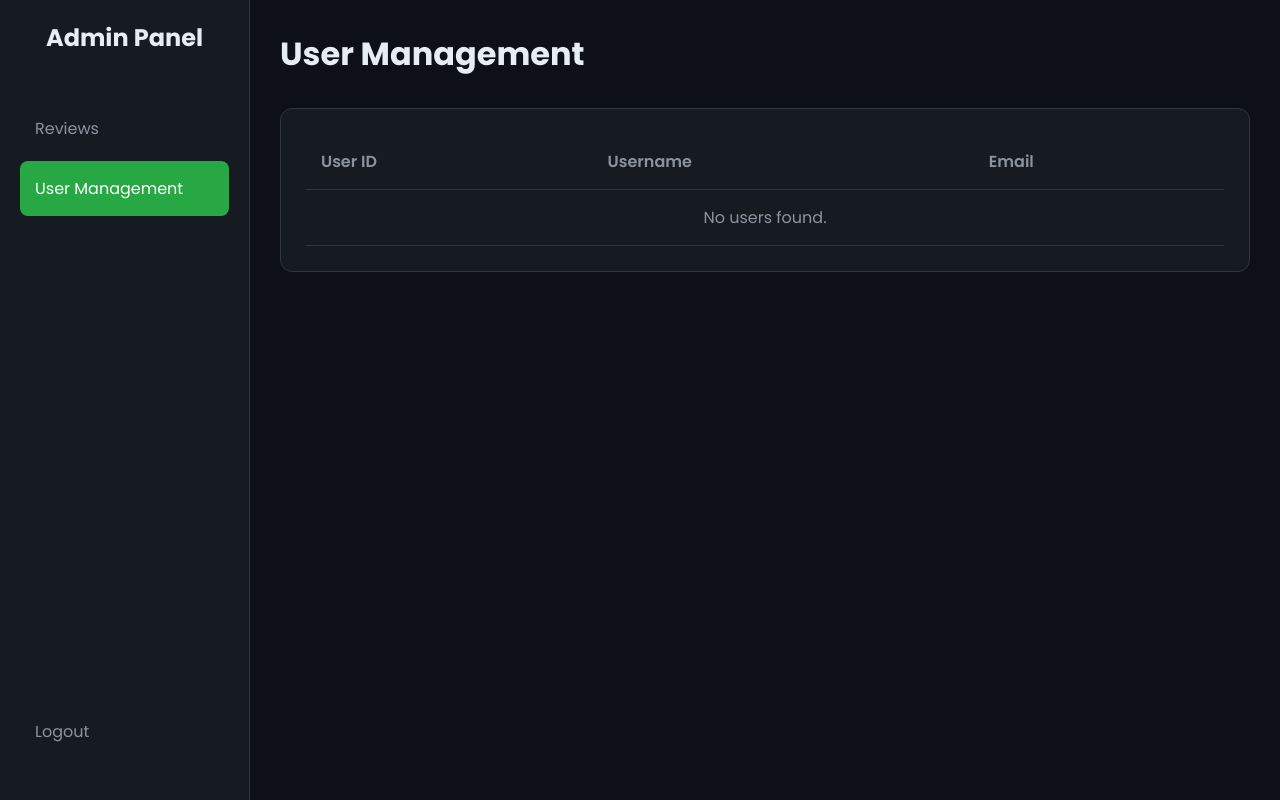
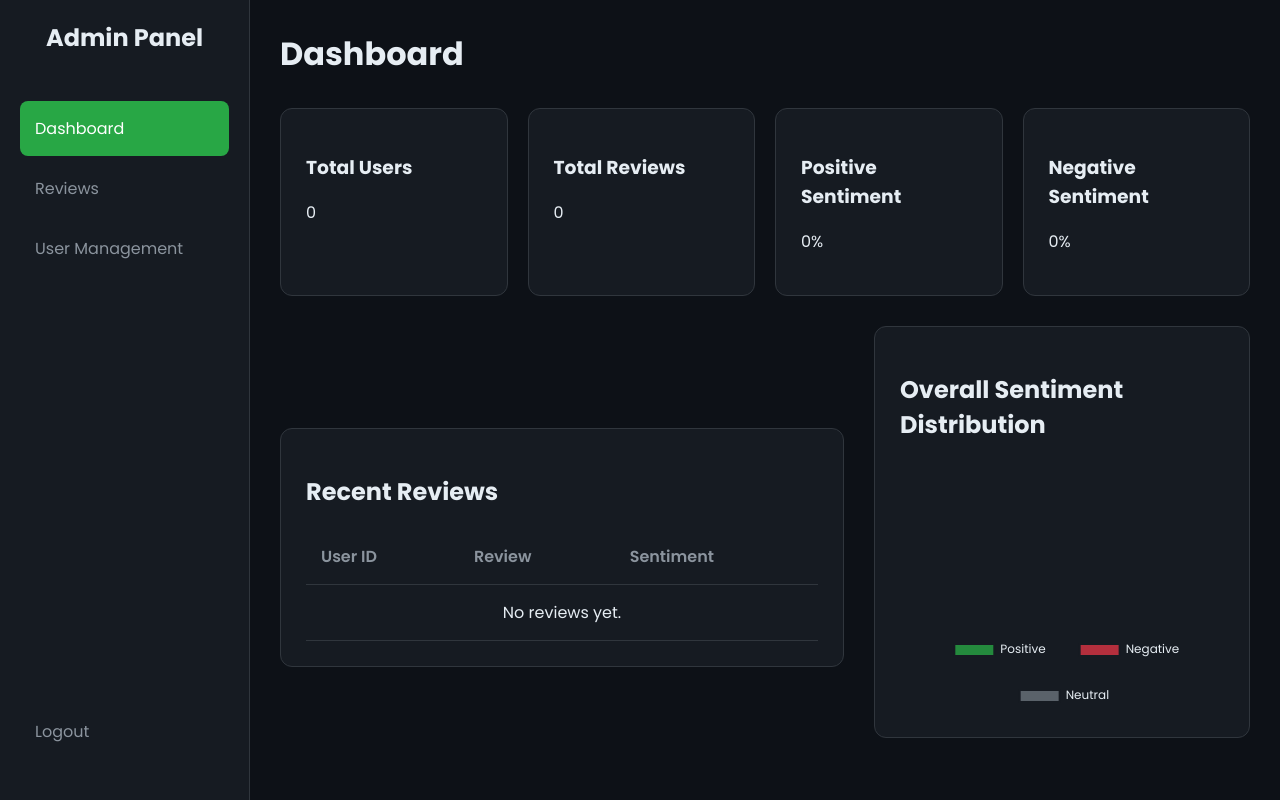
Before and after one commit to Bharath042/Customer-Review-Insight-AI, a Flask app: page /admin/dashboard in a window 1280 px wide. Run offline with Flask 3, Linux system fonts and the light colour scheme; the visitor is signed in with stand-in values (Sample User, id 1); parts of the project's set-up code (start-up, migrations or seed data) failed here and were passed over.

Commit message:
Milestone 2

```diff
--- a/customer_review/routes/admin_auth.py
+++ b/customer_review/routes/admin_auth.py
@@ -25,6 +25,6 @@ def admin_login():
 
         session['admin_id'] = admin.id
         flash("Admin login successful!", "success")
-        return redirect(url_for('admin_dashboard.dashboard'))
+        return redirect(url_for('admin_dashboard.admin_home'))
 
     return render_template('admin_login.html')
--- a/customer_review/routes/admin_dashboard.py
+++ b/customer_review/routes/admin_dashboard.py
@@ -1,4 +1,4 @@
-from flask import Blueprint, render_template, redirect, url_for, session, flash
+from flask import Blueprint, render_template, redirect, url_for, session, flash, request
 from functools import wraps
 from models import User, RawText, db
 from nlp_processor import clean_text, analyze_sentiment
@@ -14,28 +14,100 @@ def admin_required(f):
         return f(*args, **kwargs)
     return decorated_function
 
+# --- Main Admin Homepage Route ---
 @admin_dashboard_bp.route('/admin/dashboard')
 @admin_required
-def dashboard():
+def admin_home():
+    # --- Fetch all necessary data ---
     all_users = User.query.all()
-    return render_template('admin_dashboard.html', users=all_users)
+    all_reviews = RawText.query.all()
+
+    total_users = len(all_users)
+    total_reviews_count = len(all_reviews)
+
+    # --- Sentiment Calculation for Chart and Stats ---
+    positive_count = 0
+    negative_count = 0
+    neutral_count = 0
+
+    for review in all_reviews:
+        sentiment = analyze_sentiment(clean_text(review.content))
+        label = sentiment['label'].upper()
+        if label == 'POSITIVE':
+            positive_count += 1
+        elif label == 'NEGATIVE':
+            negative_count += 1
+        else:
+            neutral_count += 1
+
+    positive_percentage = int((positive_count / total_reviews_count) * 100) if total_reviews_count > 0 else 0
+    negative_percentage = int((negative_count / total_reviews_count) * 100) if total_reviews_count > 0 else 0
+
+    stats = {
+        'total_users': total_users,
+        'total_reviews': total_reviews_count,
+        'positive_percentage': positive_percentage,
+        'negative_percentage': negative_percentage
+    }
+
+    # --- Data for the donut chart ---
+    chart_data = {
+        'positive': positive_count,
+        'negative': negative_count,
+        'neutral': neutral_count
+    }
+
+    # --- Get 5 most recent reviews ---
+    recent_reviews_raw = sorted(all_reviews, key=lambda r: r.id, reverse=True)[:5]
+    recent_reviews_processed = []
+    for review in recent_reviews_raw:
+        sentiment = analyze_sentiment(clean_text(review.content))
+        recent_reviews_processed.append({
+            'content': review.content,
+            'user_id': review.user_id,
+            'sentiment_label': sentiment['label'].upper()
+        })
+
+    # --- Render the template with all the data ---
+    return render_template(
+        'admin_home.html',
+        stats=stats,
+        recent_reviews=recent_reviews_processed,
+        chart_data=chart_data  # Now this data is being sent correctly
+    )
+
+# --- RENAMED: User Management Route ---
+@admin_dashboard_bp.route('/admin/users')
+@admin_required
+def user_management():
+    all_users = User.query.all()
+    return render_template('admin_user_management.html', users=all_users)
 
 @admin_dashboard_bp.route('/admin/analysis')
 @admin_required
 def analysis_page():
+    # ... (This function remains the same)
+    sentiment_filter = request.args.get('sentiment', 'all')
+    sort_by = request.args.get('sort', 'confidence')
     all_reviews = RawText.query.all()
     results = []
     for review in all_reviews:
         cleaned = clean_text(review.content)
         sentiment = analyze_sentiment(cleaned)
-        confidence_percentage = int(sentiment['score'] * 100)
         results.append({
-            'original': review.content,
-            'user_id': review.user_id,
-            'sentiment_label': sentiment['label'].upper(),
-            'confidence': confidence_percentage
+            'original': review.content, 'user_id': review.user_id,
+            'sentiment_label': sentiment['label'].upper(), 'sentiment_score': sentiment['score']
         })
-    return render_template('admin_analysis.html', results=results)
+    if sentiment_filter != 'all':
+        results = [r for r in results if r['sentiment_label'] == sentiment_filter.upper()]
+    if sort_by == 'sentiment':
+        order = {'POSITIVE': 0, 'NEUTRAL': 1, 'NEGATIVE': 2}
+        results.sort(key=lambda r: order.get(r['sentiment_label'], 3))
+    elif sort_by == 'userid':
+        results.sort(key=lambda r: r['user_id'])
+    else:
+        results.sort(key=lambda r: r['sentiment_score'], reverse=True)
+    return render_template('admin_analysis.html', results=results, current_filter=sentiment_filter, current_sort=sort_by)
 
 @admin_dashboard_bp.route('/admin/logout')
 def admin_logout():
--- a/customer_review/static/dashboard_theme.css
+++ b/customer_review/static/dashboard_theme.css
@@ -1,4 +1,4 @@
-@import url('https://fonts.googleapis.com/css2?family=Poppins:wght@400;500;600;700&display.swap');
+@import url('https://fonts.googleapis.com/css2?family=Poppins:wght@400;500;600;700&display=swap');
 
 :root {
     --bg-dark: #0d1117;
@@ -14,12 +14,27 @@
 body, html {
     margin: 0; padding: 0; font-family: 'Poppins', sans-serif;
     background-color: var(--bg-dark); color: var(--text-primary);
+    /* This is the key fix for the scrollbar */
+    height: 100vh;
+    overflow: hidden;
 }
 
-.dashboard-wrapper { display: flex; }
+.dashboard-wrapper {
+    display: flex;
+    height: 100%; /* Ensure wrapper fills the viewport height */
+}
 
 /* --- Sidebar Navigation --- */
-.sidebar { width: 250px; background-color: var(--bg-light); min-height: 100vh; border-right: 1px solid var(--border-color); padding: 20px; box-sizing: border-box; display: flex; flex-direction: column; }
+.sidebar {
+    width: 250px;
+    background-color: var(--bg-light);
+    border-right: 1px solid var(--border-color);
+    padding: 20px;
+    box-sizing: border-box;
+    display: flex;
+    flex-direction: column;
+    flex-shrink: 0; /* Prevent sidebar from shrinking */
+}
 .sidebar-header { text-align: center; margin-bottom: 30px; font-size: 1.5rem; font-weight: 700; }
 .sidebar-nav { flex-grow: 1; display: flex; flex-direction: column; justify-content: space-between; }
 .sidebar-nav ul { list-style: none; padding: 0; }
@@ -28,13 +43,18 @@ body, html {
 .logout-nav a:hover { background-color: var(--accent-red); color: white; }
 
 /* --- Theme-Specific Colors --- */
-.user-dashboard .sidebar-nav li a:hover,
-.user-dashboard .sidebar-nav li a.active { background-color: var(--accent-blue); color: white; }
 .admin-dashboard .sidebar-nav li a:hover,
 .admin-dashboard .sidebar-nav li a.active { background-color: var(--accent-green); color: white; }
 
 /* --- Main Content Area --- */
-.main-content { flex-grow: 1; padding: 30px; max-height: 100vh; overflow-y: auto; }
+.main-content {
+    flex-grow: 1;
+    padding: 30px;
+    /* This makes ONLY the content area scrollable */
+    overflow-y: auto;
+}
+
+/* ... (rest of your CSS is the same and correct) ... */
 .header { margin-bottom: 30px; }
 .header h1 { margin: 0; font-size: 2rem; }
 .card { background-color: var(--bg-light); border: 1px solid var(--border-color); padding: 25px; border-radius: 12px; }
@@ -43,22 +63,36 @@ table { width: 100%; border-collapse: collapse; }
 th, td { padding: 15px; text-align: left; border-bottom: 1px solid var(--border-color); }
 th { font-weight: 600; color: var(--text-secondary); }
 tbody tr:hover { background-color: rgba(255, 255, 255, 0.05); }
-
-/* --- Sentiment Labels for Analysis Page --- */
 .sentiment-label { text-transform: capitalize; font-weight: bold; padding: 4px 10px; border-radius: 999px; color: white; font-size: 0.8rem; }
 .sentiment-label.POSITIVE { background-color: var(--accent-green); }
 .sentiment-label.NEGATIVE { background-color: var(--accent-red); }
 .sentiment-label.NEUTRAL { background-color: #6c757d; }
+.sentiment-container { display: flex; flex-direction: column; align-items: flex-start; gap: 4px; }
+.confidence-score { font-size: 0.8rem; color: var(--text-secondary); display: inline-block; }
+.filter-bar { margin-bottom: 30px; padding: 20px; }
+.filter-bar form { display: flex; align-items: center; gap: 20px; }
+.filter-group { display: flex; flex-direction: column; }
+.filter-group label { font-size: 0.8rem; color: var(--text-secondary); margin-bottom: 5px; }
+.filter-group select { background-color: var(--bg-dark); border: 1px solid var(--border-color); color: var(--text-primary); padding: 8px 12px; border-radius: 6px; font-family: 'Poppins', sans-serif; }
+.btn-filter { background-color: var(--accent-green); color: white; border: none; padding: 8px 16px; border-radius: 6px; cursor: pointer; font-weight: 500; margin-top: 18px; }
+.btn-reset { background-color: transparent; color: var(--text-secondary); border: 1px solid var(--border-color); padding: 8px 16px; border-radius: 6px; text-decoration: none; font-weight: 500; margin-top: 18px; transition: all 0.2s ease; }
+.btn-reset:hover { background-color: var(--bg-light); border-color: var(--text-secondary); }
 
-.sentiment-container {
-    display: flex;
-    flex-direction: column; /* Stack items vertically */
-    align-items: flex-start; /* Align items to the left */
-    gap: 4px; /* Add a small space between the label and score */
+/* --- New Grid Layout for Main Content --- */
+.dashboard-grid {
+    display: grid;
+    grid-template-columns: 3fr 2fr; /* 2/3 for main content, 1/3 for stats */
+    gap: 30px;
+    align-items: center;
 }
 
-.confidence-score {
-    font-size: 0.8rem;
-    color: var(--text-secondary);
-    display: inline-block;
+#sentimentChart {
+    max-height: 350px; /* Give the chart a max height */
 }
+
+.stat-cards {
+    display: grid;
+    grid-template-columns: repeat(4, 1fr);
+    gap: 20px;
+    margin-bottom: 30px;
+}
--- /dev/null
+++ b/customer_review/templates/admin_home.html
@@ -0,0 +1,130 @@
+<!DOCTYPE html>
+<html lang="en">
+<head>
+    <meta charset="UTF-8">
+    <meta name="viewport" content="width=device-width, initial-scale=1.0">
+    <title>Admin Dashboard | ReviewSense AI</title>
+    <link rel="stylesheet" href="{{ url_for('static', filename='dashboard_theme.css') }}">
+    <link rel="stylesheet" href="{{ url_for('static', filename='toast.css') }}">
+    <script src="https://cdn.jsdelivr.net/npm/chart.js"></script>
+</head>
+<body class="admin-dashboard">
+    <div class="dashboard-wrapper">
+        <aside class="sidebar">
+            <div class="sidebar-header">Admin Panel</div>
+            <nav class="sidebar-nav">
+                <ul>
+                    <li><a href="{{ url_for('admin_dashboard.admin_home') }}" class="active"><span>Dashboard</span></a></li>
+                    <li><a href="{{ url_for('admin_dashboard.analysis_page') }}"><span>Reviews</span></a></li>
+                    <li><a href="{{ url_for('admin_dashboard.user_management') }}"><span>User Management</span></a></li>
+                </ul>
+                <ul class="logout-nav">
+                    <li><a href="{{ url_for('admin_dashboard.admin_logout') }}"><span>Logout</span></a></li>
+                </ul>
+            </nav>
+        </aside>
+
+        <main class="main-content">
+            {% include '_flashes.html' %}
+            <header class="header"><h1>Dashboard</h1></header>
+
+            <section class="stat-cards">
+                <div class="card">
+                    <h3>Total Users</h3>
+                    <p class="stat-number">{{ stats.total_users }}</p>
+                </div>
+                <div class="card">
+                    <h3>Total Reviews</h3>
+                    <p class="stat-number">{{ stats.total_reviews }}</p>
+                </div>
+                <div class="card">
+                    <h3>Positive Sentiment</h3>
+                    <p class="stat-number">{{ stats.positive_percentage }}%</p>
+                </div>
+                <div class="card">
+                    <h3>Negative Sentiment</h3>
+                    <p class="stat-number">{{ stats.negative_percentage }}%</p>
+                </div>
+            </section>
+
+            <div class="dashboard-grid">
+                <div class="side-panel">
+                    <section class="table-container card">
+                        <h2>Recent Reviews</h2>
+                        <table>
+                            <thead><tr><th>User ID</th><th>Review</th><th>Sentiment</th></tr></thead>
+                            <tbody>
+                                {% for review in recent_reviews %}
+                                <tr>
+                                    <td>{{ review.user_id }}</td>
+                                    <td>{{ review.content | truncate(30) }}</td>
+                                    <td><span class="sentiment-label {{ review.sentiment_label }}">{{ review.sentiment_label }}</span></td>
+                                </tr>
+                                {% else %}
+                                <tr><td colspan="3" style="text-align: center;">No reviews yet.</td></tr>
+                                {% endfor %}
+                            </tbody>
+                        </table>
+                    </section>
+                </div>
+                <div class="main-panel">
+                    <section class="card">
+                        <h2>Overall Sentiment Distribution</h2>
+                        <div style="max-height: 250px; display: flex; justify-content: center; align-items: center;">
+                            <canvas id="sentimentDonutChart"></canvas>
+                        </div>
+                    </section>
+                </div>
+            </div>
+        </main>
+    </div>
+
+    <script src="{{ url_for('static', filename='toast.js') }}"></script>
+    <script>
+        document.addEventListener('DOMContentLoaded', function() {
+            const ctx = document.getElementById('sentimentDonutChart').getContext('2d');
+
+            // Get real data from the backend
+            const chartData = {{ chart_data | tojson }};
+
+            const sentimentChart = new Chart(ctx, {
+                type: 'doughnut',
+                data: {
+                    labels: ['Positive', 'Negative', 'Neutral'],
+                    datasets: [{
+                        label: 'Sentiment Distribution',
+                        data: [chartData.positive, chartData.negative, chartData.neutral],
+                        backgroundColor: [
+                            'rgba(40, 167, 69, 0.8)',
+                            'rgba(220, 53, 69, 0.8)',
+                            'rgba(108, 117, 125, 0.8)'
+                        ],
+                        borderColor: [
+                            '#161b22',
+                            '#161b22',
+                            '#161b22'
+                        ],
+                        borderWidth: 2
+                    }]
+                },
+                options: {
+                    responsive: true,
+                    maintainAspectRatio: false,
+                    plugins: {
+                        legend: {
+                            position: 'bottom',
+                            labels: {
+                                color: '#e6edf3',
+                                font: {
+                                    family: "'Poppins', sans-serif"
+                                },
+                                padding: 34
+                            }
+                        }
+                    }
+                }
+            });
+        });
+    </script>
+</body>
+</html>
--- a/customer_review/templates/admin_dashboard.html
+++ b/customer_review/templates/admin_user_management.html
@@ -3,7 +3,7 @@
 <head>
     <meta charset="UTF-8">
     <meta name="viewport" content="width=device-width, initial-scale=1.0">
-    <title>Admin Dashboard | ReviewSense AI</title>
+    <title>User Management | Admin</title>
     <link rel="stylesheet" href="{{ url_for('static', filename='dashboard_theme.css') }}">
     <link rel="stylesheet" href="{{ url_for('static', filename='toast.css') }}">
 </head>
@@ -13,39 +13,20 @@
             <div class="sidebar-header">Admin Panel</div>
             <nav class="sidebar-nav">
                 <ul>
-                    <li>
-                        <a href="{{ url_for('admin_dashboard.analysis_page') }}">
-                            <span>Reviews</span>
-                        </a>
-                    </li>
-                    <li>
-                        <a href="{{ url_for('admin_dashboard.dashboard') }}" class="active">
-                            <span>User Management</span>
-                        </a>
-                    </li>
+                    <li><a href="{{ url_for('admin_dashboard.admin_home') }}"><span>Dashboard</span></a></li>
+                    <li><a href="{{ url_for('admin_dashboard.analysis_page') }}"><span>Reviews</span></a></li>
+                    <li><a href="{{ url_for('admin_dashboard.user_management') }}" class="active"><span>User Management</span></a></li>
                 </ul>
                 <ul class="logout-nav">
-                    <li><a href="{{ url_for('admin_dashboard.admin_logout') }}">
-                        <span>Logout</span>
-                    </a></li>
+                    <li><a href="{{ url_for('admin_dashboard.admin_logout') }}"><span>Logout</span></a></li>
                 </ul>
             </nav>
         </aside>
-
         <main class="main-content">
-            <header class="header">
-                <h1>User Management</h1>
-            </header>
-
+            <header class="header"><h1>User Management</h1></header>
             <div class="table-container card">
                 <table>
-                    <thead>
-                        <tr>
-                            <th>User ID</th>
-                            <th>Username</th>
-                            <th>Email</th>
-                        </tr>
-                    </thead>
+                    <thead><tr><th>User ID</th><th>Username</th><th>Email</th></tr></thead>
                     <tbody>
                         {% for user in users %}
                         <tr>
@@ -54,9 +35,7 @@
                             <td>{{ user.email }}</td>
                         </tr>
                         {% else %}
-                        <tr>
-                            <td colspan="3" style="text-align: center; color: var(--text-secondary);">No users found.</td>
-                        </tr>
+                        <tr><td colspan="3" style="text-align: center;">No users found.</td></tr>
                         {% endfor %}
                     </tbody>
                 </table>
```
Also changed, not shown: customer_review/templates/admin_analysis.html (+34 -17 lines).
